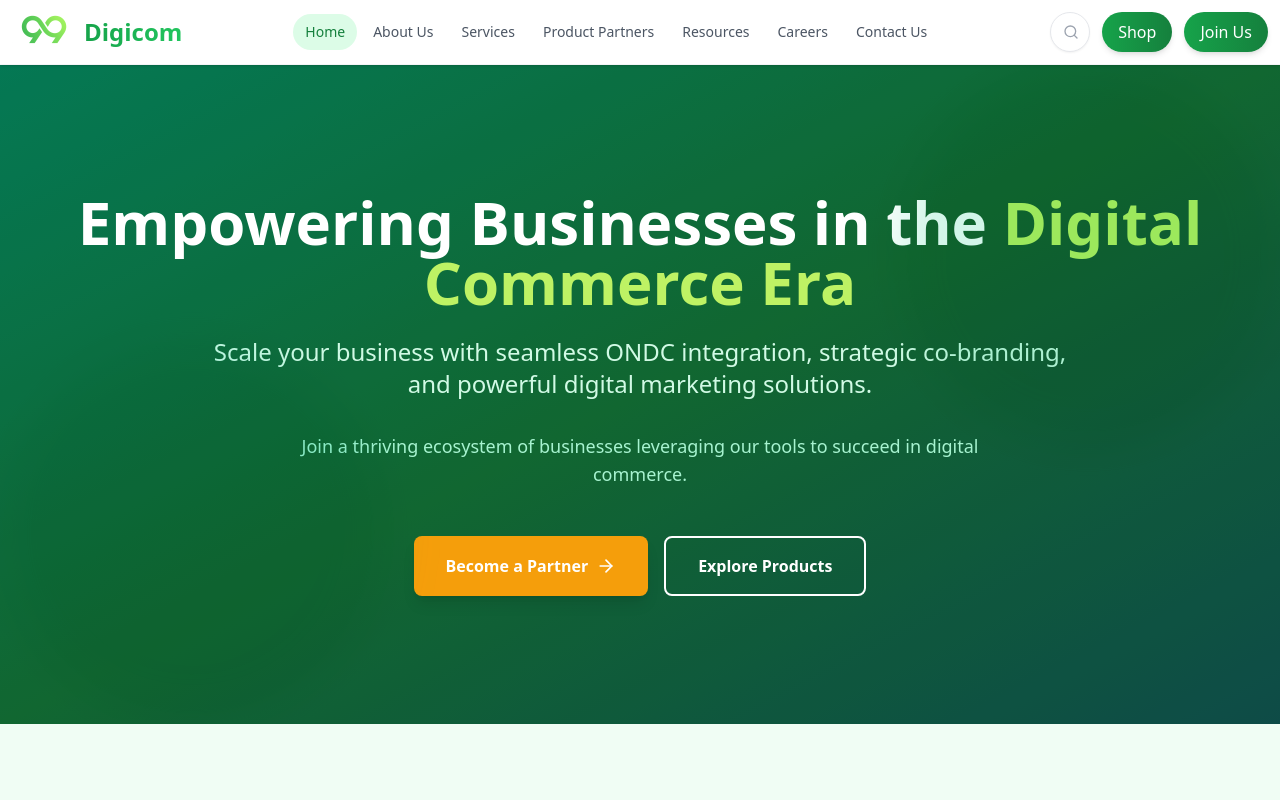
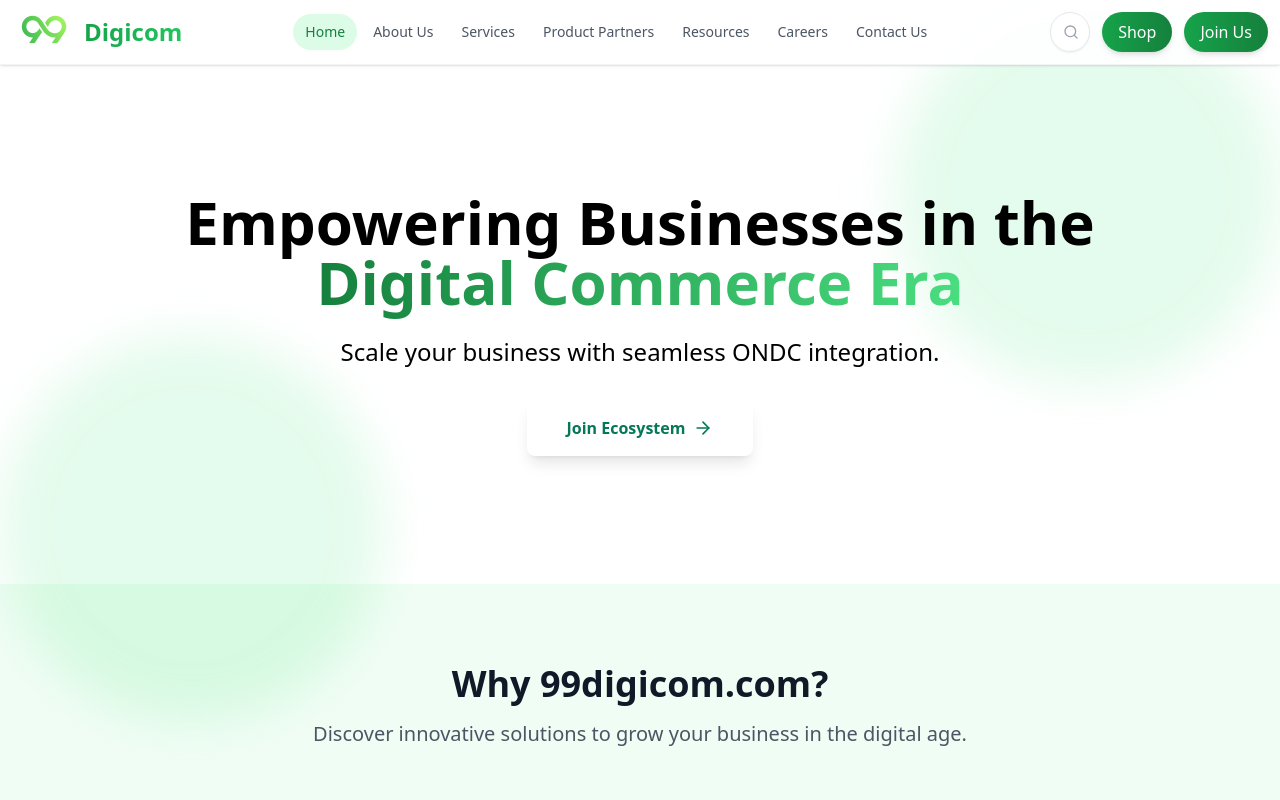
Before and after one commit to 99partners/digicomcom, a React (Vite) app: page / in a window 1280 px wide. Shown: the top 800 px of the page. Built offline with nearby package versions, Linux system fonts and the light colour scheme.

Commit message:
18th home

```diff
--- a/src/pages/Home.jsx
+++ b/src/pages/Home.jsx
@@ -78,41 +78,33 @@ const Home = () => {
   return (
     <div className="pt-16">
       {/* Hero Section */}
-      <section className="relative bg-gradient-to-br from-emerald-600 via-green-700 to-teal-800 text-white overflow-hidden">
-        <div className="absolute inset-0 bg-black opacity-20"></div>
-        <div className="relative max-w-7xl mx-auto px-4 sm:px-6 lg:px-8 py-24 lg:py-32">
-          <div className="text-center">
+     <section className="relative z-10 text-black overflow-hidden bg-transparent">
+        <div className="max-w-7xl mx-auto px-4 sm:px-6 lg:px-8 py-24 lg:py-32 text-center">
           <h1 className="text-4xl lg:text-6xl font-bold mb-6 leading-tight">
-              Empowering Businesses in the <span className="text-lime-300">Digital Commerce Era</span>
+            Empowering Businesses in the <br />
+            <span className="bg-gradient-to-r from-green-700 to-green-400 text-transparent bg-clip-text animate-gradient">
+              Digital Commerce Era
+            </span>
           </h1>
-            <p className="text-xl lg:text-2xl mb-8 text-emerald-100 max-w-4xl mx-auto">
-              Scale your business with seamless ONDC integration, strategic co-branding, and powerful digital marketing
-              solutions.
+          <p className="text-xl lg:text-2xl mb-8 text-balck-100 max-w-4xl mx-auto">
+            Scale your business with seamless ONDC integration.
           </p>
-            <p className="text-lg mb-12 text-emerald-200 max-w-3xl mx-auto">
-              Join a thriving ecosystem of businesses leveraging our tools to succeed in digital commerce.
-            </p>
-            <div className="flex flex-col sm:flex-row gap-4 justify-center">
+          <div className="flex justify-center">
             <Link
               to="/partners"
-                className="inline-flex items-center px-8 py-4 bg-amber-500 hover:bg-amber-600 text-white font-semibold rounded-lg transition-all duration-300 transform hover:scale-105 shadow-lg"
+              className="inline-flex items-center px-10 py-4 bg-white hover:bg-green-50 text-emerald-700 font-semibold rounded-lg transition-all duration-300 transform hover:scale-105 shadow-lg"
             >
-                Become a Partner
+              Join Ecosystem
               <ArrowRight className="ml-2 h-5 w-5" />
-              </Link>
-              <Link
-                to="/shop"
-                className="inline-flex items-center px-8 py-4 border-2 border-white text-white hover:bg-white hover:text-emerald-600 font-semibold rounded-lg transition-all duration-300"
-              >
-                Explore Products
             </Link>
           </div>
         </div>
-        </div>
+      </section>
+
         {/* Decorative elements */}
-        <div className="absolute top-0 right-0 w-96 h-96 bg-emerald-400 rounded-full mix-blend-multiply filter blur-xl opacity-20 animate-pulse"></div>
-        <div className="absolute bottom-0 left-0 w-96 h-96 bg-teal-400 rounded-full mix-blend-multiply filter blur-xl opacity-20 animate-pulse delay-300"></div>
-      </section>
+        <div className="absolute top-0 right-0 w-96 h-96 bg-green-300 rounded-full mix-blend-multiply filter blur-xl opacity-20 animate-pulse"></div>
+        <div className="absolute bottom-20 left-0 w-96 h-96 bg-green-300 rounded-full mix-blend-multiply filter blur-xl opacity-20 animate-pulse delay-300"></div>
+
 
       {/* Key Features */}
       <section className="py-20 bg-green-50">
--- a/src/pages/PartnerLogin.jsx
+++ b/src/pages/PartnerLogin.jsx
@@ -3,6 +3,7 @@
 import { useState } from "react"
 import { Link } from "react-router-dom"
 import { ArrowLeft, Mail, Lock, User, Building, Phone, Globe, Briefcase, Users } from "lucide-react"
+import logo from "../components/assets/99digicom.png"
 
 const PartnerLogin = () => {
   const [isLoading, setIsLoading] = useState(false)
@@ -85,11 +86,8 @@ const PartnerLogin = () => {
 
             {/* 99digicom Logo */}
             <div className="flex items-center justify-center mb-8">
-              <div className="w-32 h-32 bg-gradient-to-br from-green-500 to-emerald-600 rounded-2xl flex items-center justify-center shadow-2xl">
-                <div className="text-center text-white">
-                  <div className="text-3xl font-bold">99</div>
-                  <div className="text-sm font-medium">digicom</div>
-                </div>
+              <div className="w-32 h-32  rounded-2xl flex items-center justify-center shadow-2xl p-4">
+                <img src={logo || "/placeholder.svg"} alt="99digicom Logo" className="w-full h-full object-contain" />
               </div>
             </div>
 
```
Lines whose indentation alone changed are shown as unchanged.
